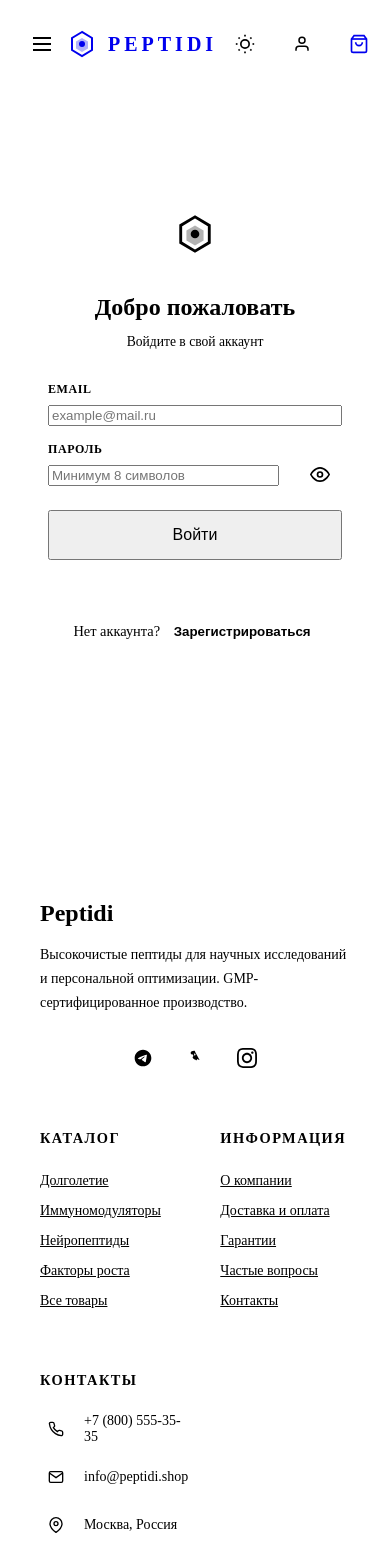
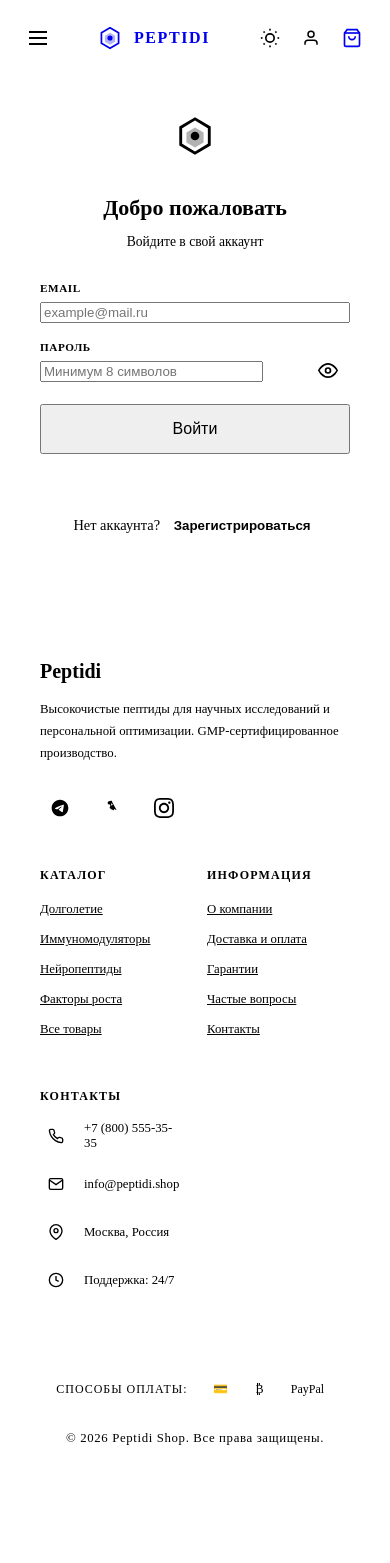
Before and after one commit to Sovyshkin/angel-wings, a Vue app in the folder vue-app/: page /auth in a window 390 px wide. Shown: the top 1563 px of the page. After the commit the page ends 1483 px from the top, so only its background shows below. Built offline with nearby package versions, Linux system fonts and the light colour scheme; the HTML template or start-up script is replaced by a standard one.

Commit message:
Fix mobile responsive styles - reduce padding, font sizes, fix header button overflow

```diff
--- a/vue-app/src/App.vue
+++ b/vue-app/src/App.vue
@@ -313,6 +313,7 @@ onMounted(() => {
   align-items: center;
   justify-content: space-between;
   height: 72px;
+  gap: 1rem;
 }
 
 .header__logo {
@@ -320,11 +321,14 @@ onMounted(() => {
   align-items: center;
   gap: 0.75rem;
   text-decoration: none;
+  flex-shrink: 0;
 }
 
 .logo-icon {
   color: var(--accent);
   transition: color 0.4s ease;
+  width: 24px;
+  height: 24px;
 }
 
 .logo-text {
@@ -695,15 +699,15 @@ onMounted(() => {
   .mobile-menu__nav {
     display: flex;
     flex-direction: column;
-    padding: 2rem;
-    gap: 0.5rem;
+    padding: 1rem;
+    gap: 0.25rem;
   }
 
   .mobile-menu__nav .nav-link {
     display: block;
-    padding: 1rem;
-    font-size: 1.1rem;
-    border-radius: 12px;
+    padding: 0.875rem 1rem;
+    font-size: 1rem;
+    border-radius: 10px;
   }
 
   .mobile-menu__nav .nav-link:hover {
@@ -714,82 +718,86 @@ onMounted(() => {
     display: none;
   }
 
-  .auth-btn span {
-    display: none;
+  .header__container {
+    padding: 0 0.75rem;
+    gap: 0.375rem;
+    height: 60px;
   }
 
-  .header__container {
-    padding: 0 1rem;
-    gap: 0.5rem;
+  .header__actions {
+    gap: 0.375rem;
   }
 
   .theme-toggle,
   .user-btn .user-avatar,
-  .cart-btn {
-    width: 40px;
-    height: 40px;
+  .cart-btn,
+  .mobile-menu-btn {
+    width: 36px;
+    height: 36px;
+    border-radius: 8px;
   }
 
-  .footer {
-    padding: 3rem 0 1.5rem;
+  .mobile-menu-btn {
+    padding: 0;
   }
 
-  .footer__grid {
-    gap: 2rem;
-  }
-
-  .footer__col--brand {
-    padding-right: 0;
-  }
-
-  .footer__logo {
-    font-size: 1.5rem;
-  }
-
-  .footer__social {
-    justify-content: center;
-  }
-}
-
-@media (max-width: 768px) {
-  .header__nav {
-    display: none;
+  .auth-btn {
+    padding: 0.5rem;
   }
 
   .auth-btn span {
     display: none;
   }
 
-  .header__container {
-    padding: 0 1rem;
-    gap: 0.5rem;
-  }
-
-  .theme-toggle,
-  .user-btn .user-avatar,
-  .cart-btn {
-    width: 40px;
-    height: 40px;
+  .logo-text {
+    font-size: 1rem;
+    letter-spacing: 0.1em;
   }
 
   .footer {
-    padding: 3rem 0 1.5rem;
+    padding: 2rem 0 1rem;
+    margin-top: 2rem;
   }
 
   .footer__grid {
-    gap: 2rem;
+    grid-template-columns: 1fr 1fr;
+    gap: 1.5rem;
   }
 
   .footer__col--brand {
+    grid-column: span 2;
     padding-right: 0;
   }
 
   .footer__logo {
-    font-size: 1.5rem;
+    font-size: 1.25rem;
+  }
+
+  .footer__desc {
+    font-size: 0.8rem;
   }
 
   .footer__social {
-    justify-content: center;
+    justify-content: flex-start;
+  }
+
+  .footer__title {
+    font-size: 0.75rem;
+    margin-bottom: 1rem;
+  }
+
+  .footer__links a {
+    font-size: 0.8rem;
+  }
+
+  .contact-item {
+    font-size: 0.8rem;
+  }
+
+  .footer__bottom {
+    flex-direction: column;
+    gap: 1rem;
+    text-align: center;
   }
 }
 </style>
--- a/vue-app/src/views/Auth.vue
+++ b/vue-app/src/views/Auth.vue
@@ -308,16 +308,21 @@ async function handleSubmit() {
 
 @media (max-width: 640px) {
   .auth {
-    padding: 2rem 1rem;
+    padding: 1.5rem 1rem;
+    min-height: auto;
+  }
+
+  .auth__container {
+    max-width: 100%;
   }
 
   .auth__card {
-    padding: 1.5rem;
-    border-radius: 20px;
+    padding: 1.5rem 1rem;
+    border-radius: 16px;
   }
 
   .auth__title {
-    font-size: 1.5rem;
+    font-size: 1.375rem;
   }
 
   .auth__subtitle {
@@ -325,19 +330,28 @@ async function handleSubmit() {
   }
 
   .auth__form {
-    gap: 1rem;
+    gap: 0.875rem;
   }
 
   .form-group label {
-    font-size: 0.75rem;
+    font-size: 0.7rem;
+  }
+
+  .form-group {
+    margin-bottom: 0.25rem;
   }
 
   .btn-submit {
     padding: 0.875rem;
+    margin-top: 0.25rem;
   }
 
   .password-toggle {
     right: 0.5rem;
   }
+
+  .password-input .input {
+    padding-right: 2.5rem;
+  }
 }
 </style>
--- a/vue-app/src/views/Cart.vue
+++ b/vue-app/src/views/Cart.vue
@@ -579,22 +579,30 @@ async function placeOrder() {
     padding: 2rem 0;
   }
 
+  .page-title {
+    font-size: 1.75rem;
+  }
+
   .col-product {
     flex-direction: column;
     align-items: flex-start;
   }
 
   .item-image {
-    width: 60px;
-    height: 60px;
+    width: 56px;
+    height: 56px;
   }
 
   .item-info h4 {
-    font-size: 0.9rem;
+    font-size: 0.875rem;
+  }
+
+  .col-quantity {
+    padding: 0.5rem 0;
   }
 
   .empty {
-    padding: 3rem 0;
+    padding: 2rem 0;
   }
 
   .empty-icon svg {
@@ -603,28 +611,43 @@ async function placeOrder() {
   }
 
   .empty h3 {
-    font-size: 1.25rem;
+    font-size: 1.125rem;
   }
 
   .cart__summary {
-    padding: 1.5rem;
+    padding: 1.25rem;
   }
 
   .summary-header h3 {
     font-size: 1rem;
   }
 
+  .summary-row {
+    font-size: 0.875rem;
+    padding: 0.75rem 0;
+  }
+
   .total-value {
-    font-size: 1.25rem;
+    font-size: 1.125rem;
   }
 
   .checkout-form h4 {
     font-size: 0.8rem;
+    margin-bottom: 1rem;
+  }
+
+  .form-group {
+    margin-bottom: 0.75rem;
+  }
+
+  .form-group label {
+    font-size: 0.7rem;
   }
 
   .btn-submit {
     padding: 0.875rem;
-    font-size: 0.9rem;
+    font-size: 0.875rem;
+    margin-top: 0.75rem;
   }
 }
 </style>
--- a/vue-app/src/views/Catalog.vue
+++ b/vue-app/src/views/Catalog.vue
@@ -621,13 +621,19 @@ watch(() => route.query.category, (newCat) => {
     padding: 2rem 0;
   }
 
+  .page-title {
+    font-size: 1.75rem;
+  }
+
   .filter-section {
     padding: 1rem;
+    margin-bottom: 1rem;
   }
 
   .filter-item {
-    min-width: 100%;
-    padding: 0.75rem;
+    min-width: calc(50% - 0.25rem);
+    padding: 0.625rem 0.5rem;
+    font-size: 0.8rem;
   }
 
   .filter-icon {
@@ -636,7 +642,7 @@ watch(() => route.query.category, (newCat) => {
 
   .price-range {
     flex-direction: column;
-    gap: 0.75rem;
+    gap: 0.5rem;
   }
 
   .price-separator {
@@ -645,21 +651,29 @@ watch(() => route.query.category, (newCat) => {
 
   .price-input {
     width: 100%;
+    padding: 0.625rem;
   }
 
   .catalog__bar {
     flex-direction: column;
-    gap: 1rem;
+    gap: 0.75rem;
     align-items: flex-start;
+  }
+
+  .results-count {
+    font-size: 0.8rem;
   }
 
   .sort-select select {
     width: 100%;
     min-width: auto;
+    padding: 0.625rem;
+    font-size: 0.875rem;
   }
 
   .products-grid {
     grid-template-columns: 1fr;
+    gap: 1rem;
   }
 
   .product-content {
@@ -667,15 +681,16 @@ watch(() => route.query.category, (newCat) => {
   }
 
   .product-title {
-    font-size: 1rem;
+    font-size: 0.9375rem;
   }
 
   .product-desc {
     font-size: 0.8rem;
+    display: none;
   }
 
   .price-value {
-    font-size: 1.25rem;
+    font-size: 1.125rem;
   }
 }
 </style>
--- a/vue-app/src/views/Home.vue
+++ b/vue-app/src/views/Home.vue
@@ -1254,21 +1254,52 @@ const featuredProducts = computed(() => {
 
 @media (max-width: 768px) {
   .hero {
-    padding: 5rem 0;
+    padding: 4rem 0;
     min-height: auto;
+  }
+
+  .hero__container {
+    padding: 0 1rem;
+  }
+
+  .hero__badge {
+    padding: 0.5rem 1rem;
+    font-size: 0.7rem;
+    margin-bottom: 1.5rem;
+  }
+
+  .hero__title {
+    font-size: 2rem;
+    margin-bottom: 1rem;
+  }
+
+  .hero__desc {
+    font-size: 1rem;
+    margin-bottom: 2rem;
   }
 
   .hero__stats {
     flex-wrap: wrap;
-    gap: 2rem;
+    gap: 1.5rem;
+  }
+
+  .stat-value {
+    font-size: 2rem;
   }
 
   .hero__actions {
     flex-direction: column;
+    gap: 0.75rem;
+    margin-bottom: 3rem;
   }
 
-  .hero__title {
-    font-size: 2.5rem;
+  .btn {
+    padding: 0.875rem 1.5rem;
+    font-size: 0.875rem;
+  }
+
+  .features {
+    padding: 4rem 0;
   }
 
   .features__grid,
@@ -1279,30 +1310,97 @@ const featuredProducts = computed(() => {
     grid-template-columns: 1fr;
   }
 
+  .section-header {
+    flex-direction: column;
+    align-items: flex-start;
+    gap: 1rem;
+    margin-bottom: 2rem;
+  }
+
+  .section-title {
+    font-size: 1.75rem;
+  }
+
+  .feature-card {
+    padding: 1.5rem;
+  }
+
+  .category-card {
+    padding: 1.5rem 1rem;
+  }
+
+  .cta {
+    padding: 3rem 0 4rem;
+  }
+
   .cta__decoration {
     display: none;
   }
 
   .cta__inner {
-    padding: 2.5rem;
+    padding: 1.5rem;
   }
 
   .cta__content h2 {
-    font-size: 1.75rem;
+    font-size: 1.5rem;
+  }
+
+  .cta__content p {
+    font-size: 1rem;
+    margin-bottom: 1.5rem;
+  }
+
+  .benefits {
+    padding: 4rem 0;
+  }
+
+  .benefit-card {
+    padding: 1.5rem 1rem;
+  }
+
+  .promo-banner {
+    padding: 3rem 0;
+    margin: 2rem 0 4rem;
   }
 
   .promo-content h2 {
-    font-size: 2rem;
+    font-size: 1.5rem;
+  }
+
+  .promo-content p {
+    font-size: 1rem;
   }
 
   .promo-actions {
     flex-direction: column;
+    gap: 1rem;
+  }
+
+  .promo-timer {
+    font-size: 0.8rem;
+  }
+
+  .testimonials {
+    padding: 4rem 0;
+  }
+
+  .testimonial-card {
+    padding: 1.5rem;
+  }
+
+  .newsletter {
+    padding: 2rem 0 4rem;
   }
 
   .newsletter__inner {
     flex-direction: column;
     text-align: center;
-    gap: 2rem;
+    gap: 1.5rem;
+    padding: 1.5rem;
+  }
+
+  .newsletter__content h2 {
+    font-size: 1.5rem;
   }
 
   .newsletter__form {
--- a/vue-app/src/views/ProductDetail.vue
+++ b/vue-app/src/views/ProductDetail.vue
@@ -436,31 +436,62 @@ onMounted(async () => {
   }
 
   .breadcrumb {
-    font-size: 0.75rem;
-    gap: 0.5rem;
+    font-size: 0.7rem;
+    gap: 0.375rem;
     flex-wrap: wrap;
+    margin-bottom: 1rem;
   }
 
   .product-meta {
     flex-wrap: wrap;
     gap: 0.5rem;
+    margin-bottom: 0.75rem;
+  }
+
+  .product-category {
+    font-size: 0.65rem;
+    padding: 0.25rem 0.5rem;
+  }
+
+  .product-stock {
+    font-size: 0.7rem;
   }
 
   .product-title {
-    font-size: 1.5rem;
+    font-size: 1.25rem;
+    margin-bottom: 1rem;
   }
 
   .product-price {
-    font-size: 2rem;
+    font-size: 1.75rem;
   }
 
   .product-price-block {
     flex-wrap: wrap;
+    padding-bottom: 1rem;
+    margin-bottom: 1rem;
+  }
+
+  .product-description h3,
+  .product-specs h3 {
+    font-size: 0.875rem;
+    margin-bottom: 0.75rem;
+  }
+
+  .product-description p {
+    font-size: 0.875rem;
+    line-height: 1.6;
+  }
+
+  .product-specs {
+    padding: 1rem;
+    margin-bottom: 1rem;
   }
 
   .product-actions {
     flex-direction: column;
     padding: 1rem;
+    margin-bottom: 1rem;
   }
 
   .quantity-selector {
@@ -470,21 +501,39 @@ onMounted(async () => {
 
   .btn-add-cart {
     width: 100%;
+    padding: 0.875rem;
   }
 
   .specs-grid {
     grid-template-columns: 1fr;
+    gap: 0.75rem;
+  }
+
+  .spec-item {
+    flex-direction: row;
+    justify-content: space-between;
+    gap: 0.5rem;
+  }
+
+  .spec-label {
+    font-size: 0.7rem;
+  }
+
+  .spec-value {
+    font-size: 0.8rem;
   }
 
   .product-guarantee {
-    gap: 0.75rem;
+    gap: 0.5rem;
   }
 
   .guarantee-item {
     flex-direction: row;
     justify-content: flex-start;
-    gap: 1rem;
+    gap: 0.75rem;
+    padding: 0.75rem;
     text-align: left;
+    font-size: 0.75rem;
   }
 }
 </style>
--- a/vue-app/src/views/Profile.vue
+++ b/vue-app/src/views/Profile.vue
@@ -556,12 +556,18 @@ onMounted(() => {
     padding: 2rem 0;
   }
 
+  .page-title {
+    font-size: 1.75rem;
+  }
+
   .profile-nav {
     flex-direction: column;
   }
 
   .profile-nav__item {
     min-width: auto;
+    padding: 0.75rem;
+    font-size: 0.875rem;
   }
 
   .profile-nav__item.logout-btn {
@@ -573,29 +579,54 @@ onMounted(() => {
   }
 
   .user-avatar {
-    width: 48px;
-    height: 48px;
-    font-size: 1rem;
+    width: 44px;
+    height: 44px;
+    font-size: 0.875rem;
+    border-radius: 10px;
+  }
+
+  .user-info h3 {
+    font-size: 0.9rem;
+  }
+
+  .user-info p {
+    font-size: 0.75rem;
   }
 
   .section-card {
-    padding: 1.5rem;
+    padding: 1.25rem;
+    margin-bottom: 1rem;
   }
 
   .section-title {
-    font-size: 1.1rem;
+    font-size: 1rem;
+    margin-bottom: 1rem;
   }
 
   .info-grid {
-    gap: 1rem;
+    gap: 0.75rem;
+  }
+
+  .info-label {
+    font-size: 0.7rem;
+  }
+
+  .info-value {
+    font-size: 0.875rem;
   }
 
   .settings-form {
-    gap: 1rem;
+    gap: 0.875rem;
+  }
+
+  .form-group label {
+    font-size: 0.7rem;
   }
 
   .btn-danger {
     width: 100%;
+    padding: 0.75rem;
+    font-size: 0.8rem;
   }
 }
 </style>
```
Also changed, not shown: vue-app/src/assets/styles/main.css (+7 -1 lines).
